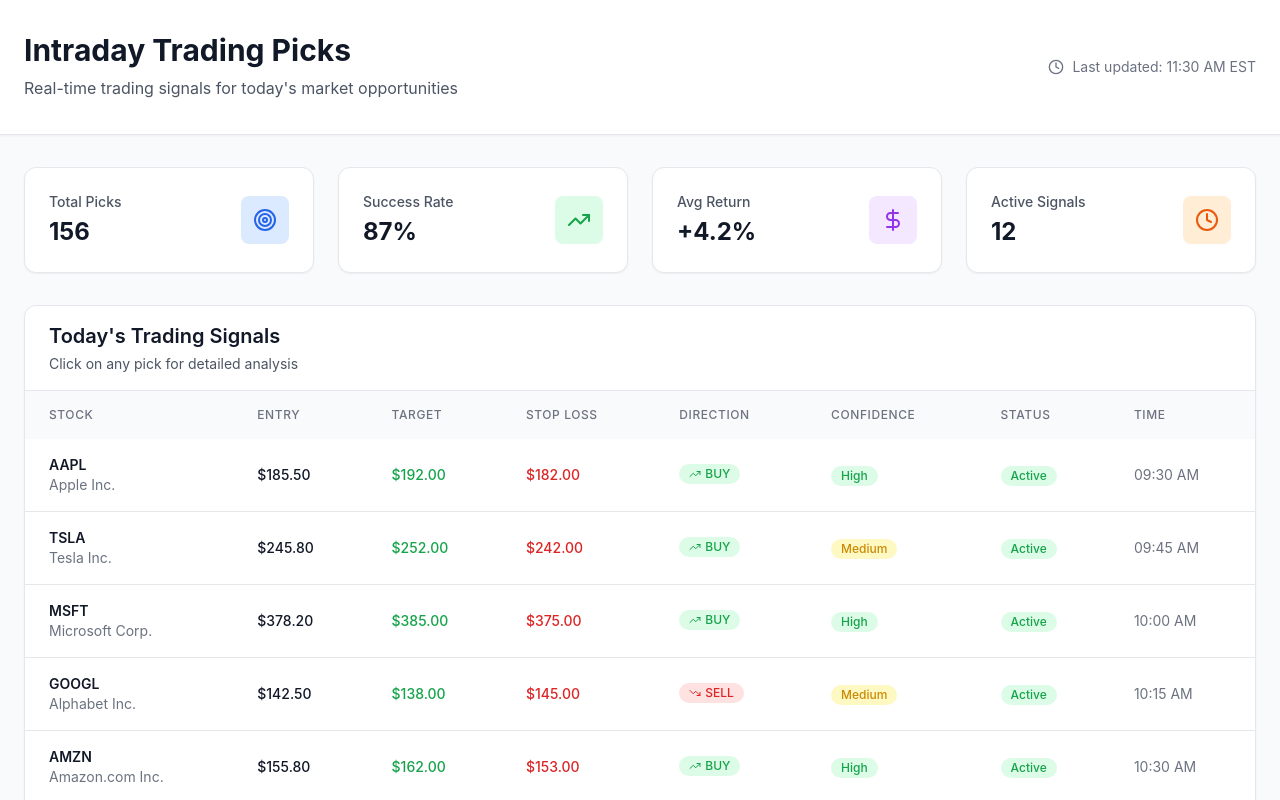
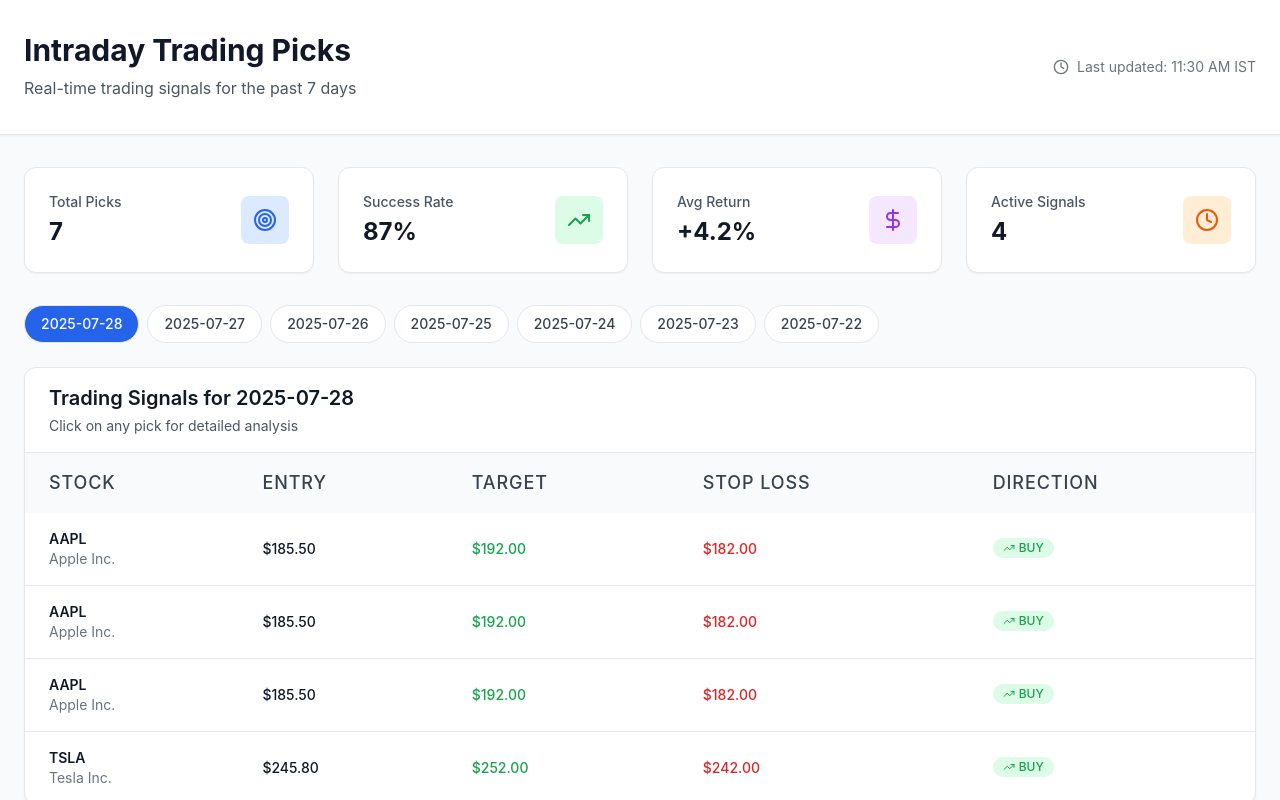
Before and after one commit to manjeshpatagar/Mytradingview, a Next.js app in the folder trading-view/: page /intraday-picks in a window 1280 px wide. Shown: the top 800 px of the page. Built offline with nearby package versions, Linux system fonts and the light colour scheme.

Commit message:
css chnaged in news page

```diff
--- a/trading-view/src/app/intraday-picks/page.tsx
+++ b/trading-view/src/app/intraday-picks/page.tsx
@@ -1,108 +1,120 @@
 'use client';
+import React, { useState } from 'react';
 import { motion } from 'framer-motion';
-import { Target, TrendingUp, TrendingDown, Clock, DollarSign, BarChart3, ArrowRight } from 'lucide-react';
+import { Clock, TrendingUp, TrendingDown, DollarSign, Target, ArrowRight } from 'lucide-react';
 
 export default function IntradayPicks() {
-  const picks = [
+  const today = new Date();
+  const formatDate = (d: Date) => d.toISOString().split('T')[0];
+
+  // 7 Dates for filtering
+  const last7Days = Array.from({ length: 7 }).map((_, i) => {
+    const d = new Date(today.getTime() - i * 86400000);
+    return formatDate(d);
+  });
+
+  const [selectedDate, setSelectedDate] = useState(formatDate(today));
+
+  const allPicks = [
     {
       id: 1,
+      date: formatDate(today),
       symbol: 'AAPL',
       company: 'Apple Inc.',
-      entry: 185.50,
-      target: 192.00,
-      stopLoss: 182.00,
+      entry: 185.5,
+      target: 192.0,
+      stopLoss: 182.0,
       direction: 'BUY',
-      confidence: 'High',
-      status: 'Active',
-      time: '09:30 AM'
+    },
+      {
+      id: 1,
+      date: formatDate(today),
+      symbol: 'AAPL',
+      company: 'Apple Inc.',
+      entry: 185.5,
+      target: 192.0,
+      stopLoss: 182.0,
+      direction: 'BUY',
+    },
+      {
+      id: 1,
+      date: formatDate(today),
+      symbol: 'AAPL',
+      company: 'Apple Inc.',
+      entry: 185.5,
+      target: 192.0,
+      stopLoss: 182.0,
+      direction: 'BUY',
     },
     {
       id: 2,
+      date: formatDate(today),
       symbol: 'TSLA',
       company: 'Tesla Inc.',
-      entry: 245.80,
-      target: 252.00,
-      stopLoss: 242.00,
+      entry: 245.8,
+      target: 252.0,
+      stopLoss: 242.0,
       direction: 'BUY',
-      confidence: 'Medium',
-      status: 'Active',
-      time: '09:45 AM'
     },
     {
       id: 3,
-      symbol: 'MSFT',
-      company: 'Microsoft Corp.',
-      entry: 378.20,
-      target: 385.00,
-      stopLoss: 375.00,
-      direction: 'BUY',
-      confidence: 'High',
-      status: 'Active',
-      time: '10:00 AM'
+      date: formatDate(new Date(today.getTime() - 1 * 86400000)),
+      symbol: 'GOOGL',
+      company: 'Alphabet Inc.',
+      entry: 142.5,
+      target: 138.0,
+      stopLoss: 145.0,
+      direction: 'SELL',
     },
     {
       id: 4,
-      symbol: 'GOOGL',
-      company: 'Alphabet Inc.',
-      entry: 142.50,
-      target: 138.00,
-      stopLoss: 145.00,
-      direction: 'SELL',
-      confidence: 'Medium',
-      status: 'Active',
-      time: '10:15 AM'
+      date: formatDate(new Date(today.getTime() - 2 * 86400000)),
+      symbol: 'MSFT',
+      company: 'Microsoft Corp.',
+      entry: 378.2,
+      target: 385.0,
+      stopLoss: 375.0,
+      direction: 'BUY',
     },
     {
       id: 5,
+      date: formatDate(new Date(today.getTime() - 3 * 86400000)),
       symbol: 'AMZN',
       company: 'Amazon.com Inc.',
-      entry: 155.80,
-      target: 162.00,
-      stopLoss: 153.00,
+      entry: 155.8,
+      target: 162.0,
+      stopLoss: 153.0,
       direction: 'BUY',
-      confidence: 'High',
-      status: 'Active',
-      time: '10:30 AM'
     },
-    {
-      id: 6,
-      symbol: 'NVDA',
-      company: 'NVIDIA Corp.',
-      entry: 890.50,
-      target: 905.00,
-      stopLoss: 885.00,
-      direction: 'BUY',
-      confidence: 'High',
-      status: 'Active',
-      time: '10:45 AM'
-    }
   ];
+
+  const filteredPicks = allPicks.filter(p => p.date === selectedDate);
 
   const stats = [
     {
       label: 'Total Picks',
-      value: '156',
+      value: allPicks.length.toString(),
       icon: Target,
-      color: 'text-blue-600'
+      color: 'text-blue-600',
     },
     {
       label: 'Success Rate',
       value: '87%',
       icon: TrendingUp,
-      color: 'text-green-600'
+      color: 'text-green-600',
     },
     {
       label: 'Avg Return',
       value: '+4.2%',
       icon: DollarSign,
-      color: 'text-purple-600'
+      color: 'text-purple-600',
     },
     {
       label: 'Active Signals',
-      value: '12',
+      value: filteredPicks.length.toString(),
       icon: Clock,
-      color: 'text-orange-600'
-    }
+      color: 'text-orange-600',
+    },
   ];
 
   const getDirectionColor = (direction: string) => {
@@ -113,30 +125,18 @@
     return direction === 'BUY' ? 'bg-green-100' : 'bg-red-100';
   };
 
-  const getConfidenceColor = (confidence: string) => {
-    switch (confidence) {
-      case 'High': return 'text-green-600 bg-green-100';
-      case 'Medium': return 'text-yellow-600 bg-yellow-100';
-      case 'Low': return 'text-red-600 bg-red-100';
-      default: return 'text-gray-600 bg-gray-100';
-    }
-  };
-
   return (
     <div className="min-h-screen bg-gray-50">
-      {/* Header */}
       <div className="bg-white shadow-sm border-b border-gray-200">
         <div className="max-w-7xl mx-auto px-6 py-8">
           <div className="flex items-center justify-between">
             <div>
               <h1 className="text-3xl font-bold text-gray-900 mb-2">Intraday Trading Picks</h1>
-              <p className="text-gray-600">Real-time trading signals for today's market opportunities</p>
+              <p className="text-gray-600">Real-time trading signals for the past 7 days</p>
             </div>
-            <div className="flex items-center space-x-4">
             <div className="flex items-center space-x-2 text-sm text-gray-500">
               <Clock className="w-4 h-4" />
-                <span>Last updated: 11:30 AM EST</span>
-              </div>
+              <span>Last updated: 11:30 AM IST</span>
             </div>
           </div>
         </div>
@@ -166,10 +166,27 @@
           ))}
         </div>
 
+        {/* Date Selector */}
+        <div className="flex flex-wrap gap-2 mb-6">
+          {last7Days.map(date => (
+            <button
+              key={date}
+              onClick={() => setSelectedDate(date)}
+              className={`px-4 py-2 rounded-full text-sm font-medium border ${
+                selectedDate === date
+                  ? 'bg-blue-600 text-white'
+                  : 'bg-white text-gray-700 hover:bg-gray-100'
+              }`}
+            >
+              {date}
+            </button>
+          ))}
+        </div>
+
         {/* Picks Table */}
         <div className="bg-white rounded-xl shadow-sm border border-gray-200 overflow-hidden">
           <div className="px-6 py-4 border-b border-gray-200">
-            <h2 className="text-xl font-semibold text-gray-900">Today's Trading Signals</h2>
+            <h2 className="text-xl font-semibold text-gray-900">Trading Signals for {selectedDate}</h2>
             <p className="text-gray-600 text-sm mt-1">Click on any pick for detailed analysis</p>
           </div>
 
@@ -177,18 +194,16 @@
             <table className="w-full">
               <thead className="bg-gray-50">
                 <tr>
-                  <th className="px-6 py-4 text-left text-xs font-medium text-gray-500 uppercase tracking-wider">Stock</th>
-                  <th className="px-6 py-4 text-left text-xs font-medium text-gray-500 uppercase tracking-wider">Entry</th>
-                  <th className="px-6 py-4 text-left text-xs font-medium text-gray-500 uppercase tracking-wider">Target</th>
-                  <th className="px-6 py-4 text-left text-xs font-medium text-gray-500 uppercase tracking-wider">Stop Loss</th>
-                  <th className="px-6 py-4 text-left text-xs font-medium text-gray-500 uppercase tracking-wider">Direction</th>
-                  <th className="px-6 py-4 text-left text-xs font-medium text-gray-500 uppercase tracking-wider">Confidence</th>
-                  <th className="px-6 py-4 text-left text-xs font-medium text-gray-500 uppercase tracking-wider">Status</th>
-                  <th className="px-6 py-4 text-left text-xs font-medium text-gray-500 uppercase tracking-wider">Time</th>
+                  <th className="px-6 py-4 text-left text-lg font-medium text-gray-700 uppercase tracking-wider">Stock</th>
+                  <th className="px-6 py-4 text-left text-lg font-medium text-gray-700 uppercase tracking-wider">Entry</th>
+                  <th className="px-6 py-4 text-left text-lg font-medium text-gray-700 uppercase tracking-wider">Target</th>
+                  <th className="px-6 py-4 text-left text-lg font-medium text-gray-700 uppercase tracking-wider">Stop Loss</th>
+                  <th className="px-6 py-4 text-left text-lg font-medium text-gray-700 uppercase tracking-wider">Direction</th>
                 </tr>
               </thead>
               <tbody className="divide-y divide-gray-200">
-                {picks.map((pick, index) => (
+                {filteredPicks.length > 0 ? (
+                  filteredPicks.map((pick, index) => (
                     <motion.tr
                       key={pick.id}
                       initial={{ opacity: 0, x: -20 }}
@@ -197,20 +212,12 @@
                       className="hover:bg-gray-50 transition-colors cursor-pointer"
                     >
                       <td className="px-6 py-4">
-                      <div>
                         <div className="text-sm font-semibold text-gray-900">{pick.symbol}</div>
                         <div className="text-sm text-gray-500">{pick.company}</div>
-                      </div>
                       </td>
-                    <td className="px-6 py-4">
-                      <div className="text-sm font-medium text-gray-900">${pick.entry.toFixed(2)}</div>
-                    </td>
-                    <td className="px-6 py-4">
-                      <div className="text-sm font-medium text-green-600">${pick.target.toFixed(2)}</div>
-                    </td>
-                    <td className="px-6 py-4">
-                      <div className="text-sm font-medium text-red-600">${pick.stopLoss.toFixed(2)}</div>
-                    </td>
+                      <td className="px-6 py-4 text-sm font-medium text-gray-900">${pick.entry.toFixed(2)}</td>
+                      <td className="px-6 py-4 text-sm font-medium text-green-600">${pick.target.toFixed(2)}</td>
+                      <td className="px-6 py-4 text-sm font-medium text-red-600">${pick.stopLoss.toFixed(2)}</td>
                       <td className="px-6 py-4">
                         <span className={`inline-flex items-center px-2.5 py-0.5 rounded-full text-xs font-medium ${getDirectionBg(pick.direction)} ${getDirectionColor(pick.direction)}`}>
                           {pick.direction === 'BUY' ? (
@@ -221,46 +228,25 @@
                           {pick.direction}
                         </span>
                       </td>
-                    <td className="px-6 py-4">
-                      <span className={`inline-flex items-center px-2.5 py-0.5 rounded-full text-xs font-medium ${getConfidenceColor(pick.confidence)}`}>
-                        {pick.confidence}
-                      </span>
+                    </motion.tr>
+                  ))
+                ) : (
+                  <tr>
+                    <td colSpan={5} className="text-center text-gray-500 py-6">
+                      No picks available for this date.
                     </td>
-                    <td className="px-6 py-4">
-                      <span className="inline-flex items-center px-2.5 py-0.5 rounded-full text-xs font-medium bg-green-100 text-green-600">
-                        {pick.status}
-                      </span>
-                    </td>
-                    <td className="px-6 py-4">
-                      <div className="text-sm text-gray-500">{pick.time}</div>
-                    </td>
-                  </motion.tr>
-                ))}
+                  </tr>
+                )}
               </tbody>
             </table>
           </div>
         </div>
 
          {/* Disclaimer */}
-        <div className="mt-8 bg-yellow-50 border border-yellow-200 rounded-lg p-6">
-          <div className="flex items-start">
-            <div className="flex-shrink-0">
-              <svg className="h-5 w-5 text-yellow-400" viewBox="0 0 20 20" fill="currentColor">
-                <path fillRule="evenodd" d="M8.257 3.099c.765-1.36 2.722-1.36 3.486 0l5.58 9.92c.75 1.334-.213 2.98-1.742 2.98H4.42c-1.53 0-2.493-1.646-1.743-2.98l5.58-9.92zM11 13a1 1 0 11-2 0 1 1 0 012 0zm-1-8a1 1 0 00-1 1v3a1 1 0 002 0V6a1 1 0 00-1-1z" clipRule="evenodd" />
-              </svg>
+      <div className="p-4 text-sm text-gray-600 bg-yellow-100 border border-yellow-300 rounded mt-6">
+  <strong>Disclaimer:</strong> The stock picks and levels (entry, target, and stop loss) shared on this page are for educational and informational purposes only. We are not SEBI-registered investment advisors. Trading and investing involve significant financial risk. Always consult with a registered financial advisor before making any trading decisions.
 </div>
-            <div className="ml-3">
-              <h3 className="text-sm font-medium text-yellow-800">Risk Disclaimer</h3>
-              <div className="mt-2 text-sm text-yellow-700">
-                <p>
-                  Trading involves substantial risk of loss and is not suitable for all investors.
-                  Past performance does not guarantee future results. Always conduct your own research
-                  and consider your financial situation before making any investment decisions.
-                </p>
-              </div>
-            </div>
-          </div>
-        </div>
+
 
         {/* CTA Section */}
         <div className="mt-12 text-center">
@@ -270,8 +256,7 @@
               Get access to our premium trading signals and advanced analytics to maximize your trading potential.
             </p>
             <button className="bg-white text-blue-600 px-8 py-3 rounded-lg font-semibold hover:bg-gray-100 transition-colors">
-              Get Premium Access
-              <ArrowRight className="w-5 h-5 ml-2 inline" />
+              Get Premium Access <ArrowRight className="w-5 h-5 ml-2 inline" />
             </button>
           </div>
         </div>
--- a/trading-view/src/app/results/page.tsx
+++ b/trading-view/src/app/results/page.tsx
@@ -130,7 +130,7 @@
             </div>
             <div>
               <h1 className="text-3xl font-bold text-gray-900">Results & Events</h1>
-              <p className="text-gray-600">Upcoming earnings, dividends, and corporate events</p>
+              <p className="text-gray-600">Toady earnings, dividends, and corporate events</p>
             </div>
           </div>
         </div>
@@ -167,7 +167,7 @@
         {/* Events Table */}
         <div className="bg-white rounded-xl shadow-sm border border-gray-200 overflow-hidden">
           <div className="px-6 py-4 border-b border-gray-200">
-            <h2 className="text-xl font-semibold text-gray-900">Upcoming Events</h2>
+            <h2 className="text-xl font-semibold text-gray-900">Today Events</h2>
             <p className="text-gray-600">Corporate events and announcements</p>
           </div>
 
```
Also changed, not shown: trading-view/src/app/intraday-results/page.tsx (+65 -63 lines), trading-view/src/app/page.tsx (+39 -37 lines), trading-view/src/app/stock-news/page.tsx (+11 -0 lines). Lines whose indentation alone changed are shown as unchanged.
